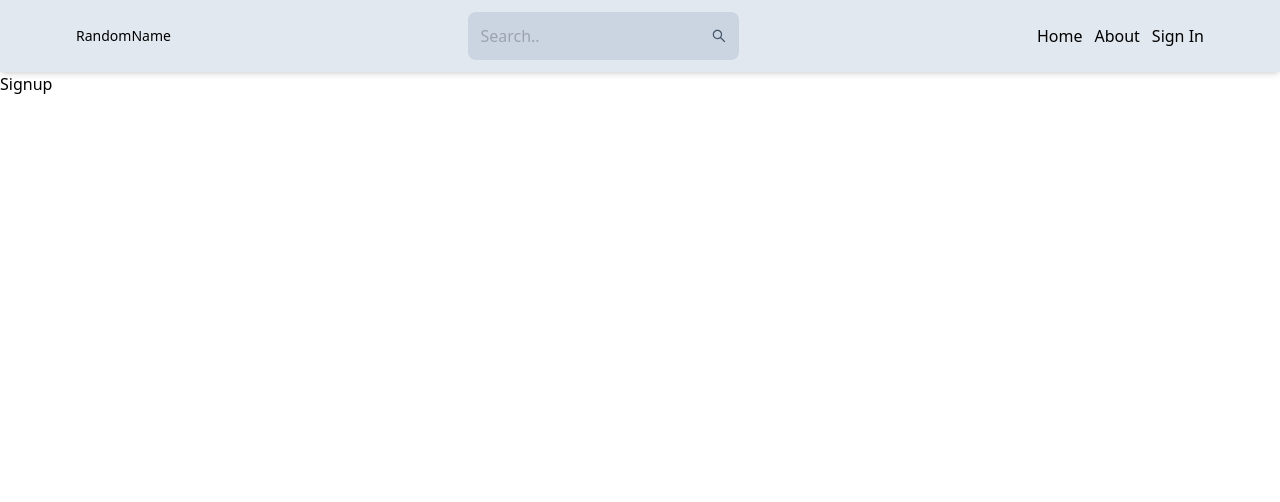
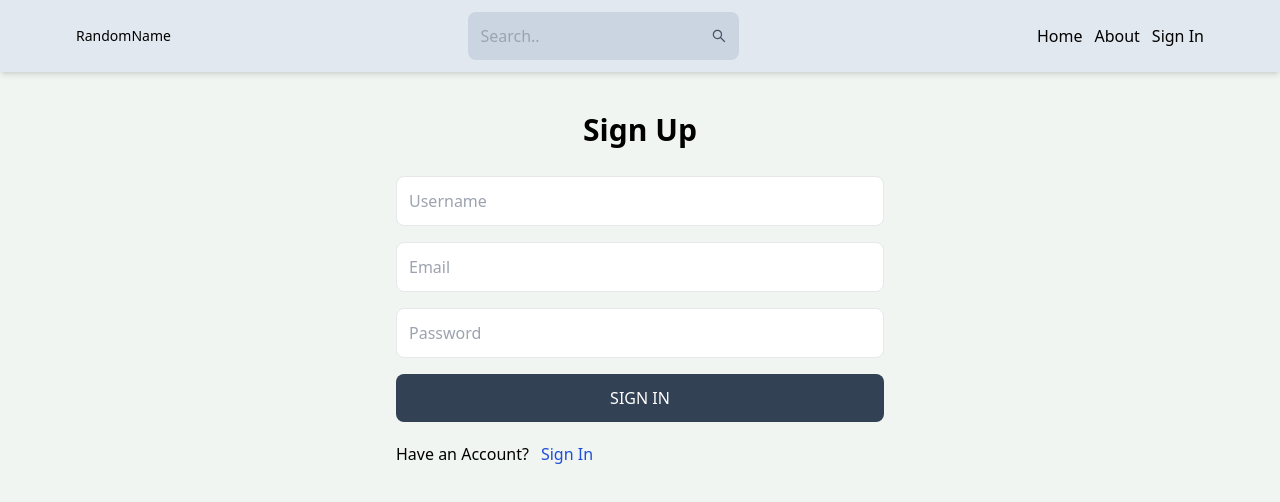
Before and after one commit to Hemanthnemili/mernproject, a React (Vite) app in the folder client/: page /signup in a window 1280 px wide. Shown: the top 502 px of the page. Built offline with nearby package versions, Linux system fonts and the light colour scheme.

Commit message:
complete signup page

```diff
--- a/client/src/index.css
+++ b/client/src/index.css
@@ -1,3 +1,8 @@
 @tailwind base;
 @tailwind components;
 @tailwind utilities;
+
+
+body{
+    background-color: rgb(241, 245, 241);
+}
--- a/client/src/pages/Signup.jsx
+++ b/client/src/pages/Signup.jsx
@@ -1,7 +1,74 @@
-import React from "react";
+import { useState } from "react";
+import { Link, useNavigate } from "react-router-dom";
 
 function Signup() {
-  return <div>Signup</div>;
+  const [fromData, setFormData] = useState({});
+  const [loading, setLoading] = useState(false);
+  const navigate = useNavigate();
+  const handleChange = (e) => {
+    setFormData({
+      ...fromData,
+      [e.target.id]: e.target.value,
+    });
+  };
+
+  const handleSubmit = async (e) => {
+    e.preventDefault();
+    const res = await fetch("http://localhost:5000/auth/signup", {
+      method: "POST",
+      headers: {
+        "Content-Type": "application/json",
+      },
+      body: JSON.stringify(fromData),
+    });
+    const data = await res.json();
+    navigate("/signin");
+    console.log(data);
+    if (data.success === true) {
+      setLoading(true);
+      return;
+    }
+  };
+  return (
+    <div className=" p-3 max-w-lg mx-auto">
+      <h1 className="text-center text-3xl font-semibold my-7">Sign Up</h1>
+      <form onSubmit={handleSubmit} className="flex flex-col gap-4">
+        <input
+          type="text"
+          id="username"
+          placeholder="Username"
+          onChange={handleChange}
+          className="border p-3 rounded-lg"
+        />
+        <input
+          type="email"
+          id="email"
+          onChange={handleChange}
+          placeholder="Email"
+          className="border p-3 rounded-lg"
+        />
+        <input
+          type="password"
+          onChange={handleChange}
+          id="password"
+          placeholder="Password"
+          className="border p-3 rounded-lg"
+        />
+        <button
+          disabled={loading}
+          className="bg-slate-700 rounded-lg p-3 text-white uppercase hover:opacity-95 disabled:opacity-80"
+        >
+          {loading ? "Loading..." : "Sign In"}
+        </button>
+      </form>
+      <div className="flex gap-3 mt-5">
+        <p>Have an Account?</p>
+        <Link to="/signin">
+          <span className="text-blue-700">Sign In</span>
+        </Link>
+      </div>
+    </div>
+  );
 }
 
 export default Signup;
--- a/client/vite.config.js
+++ b/client/vite.config.js
@@ -4,4 +4,12 @@
 // https://vitejs.dev/config/
 export default defineConfig({
   plugins: [react()],
+  server: {
+    proxy: {
+      "/api": {
+        target: "http://localhost:5000",
+        secure: false,
+      },
+    },
+  },
 });
```
Also changed, not shown: 1 other file (tests, documents, lock files or other folders).
